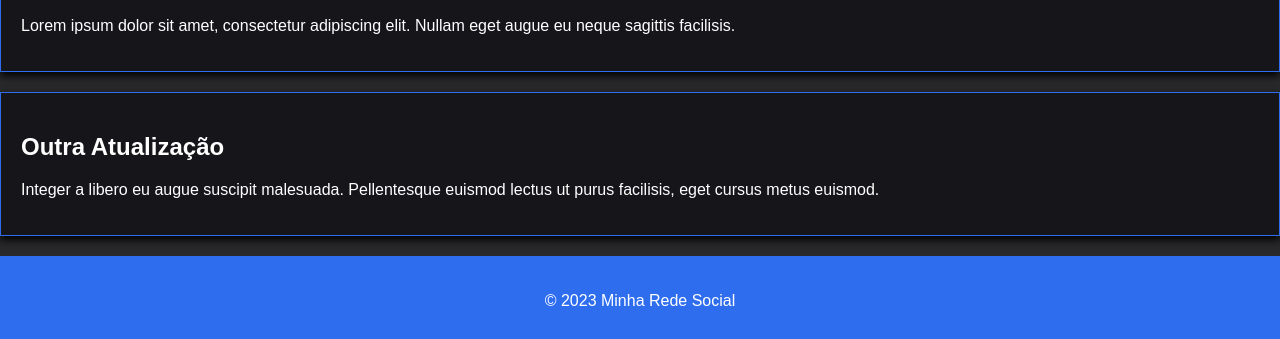
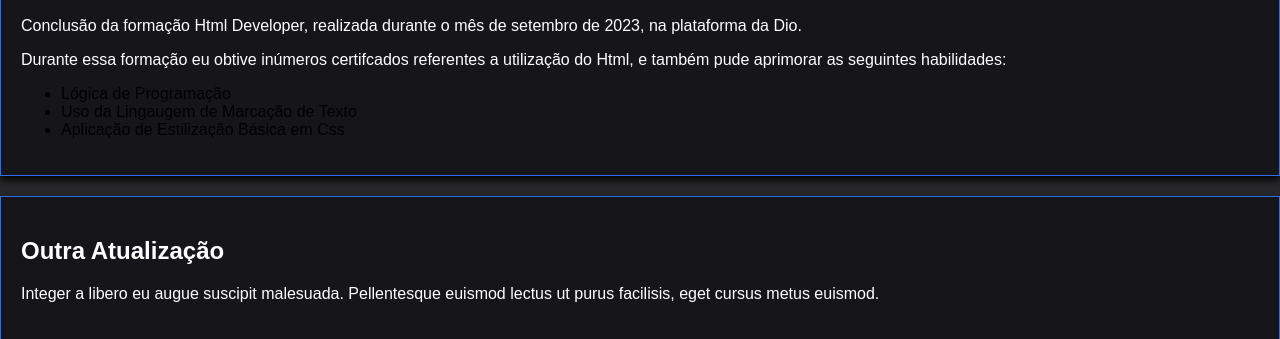
Before and after one commit to ChrisIsacDev/UpdatesDoMeuPerfil, a plain HTML site: page index.html in a window 1280 px wide. Shown: the part 650-989 px from the top of the page. Drawn offline with Linux system fonts and the light colour scheme.

Commit message:
Update 17/09/2023

```diff
--- a/index.html
+++ b/index.html
@@ -27,7 +27,15 @@
         <section class="post">
             <h2>Minhas Últimas Conquistas</h2>
             <img class="Imagens" src="https://hermes.digitalinnovation.one/certificates/cover/8A35F95C.jpg">
-            <p>Lorem ipsum dolor sit amet, consectetur adipiscing elit. Nullam eget augue eu neque sagittis facilisis.</p>
+            <p>Conclusão da formação Html Developer, realizada durante o mês de setembro de 2023, na plataforma da Dio.</p>
+            <p>Durante essa formação eu obtive inúmeros certifcados referentes a utilização do Html, e também pude aprimorar as seguintes habilidades:</p>
+            <p>
+                <ul>
+                    <li>Lógica de Programação</li>
+                    <li>Uso da Lingaugem de Marcação de Texto</li>
+                    <li>Aplicação de Estilização Básica em Css</li>
+                </ul>
+            </p>
         </section>
 
         <section class="post">
```
